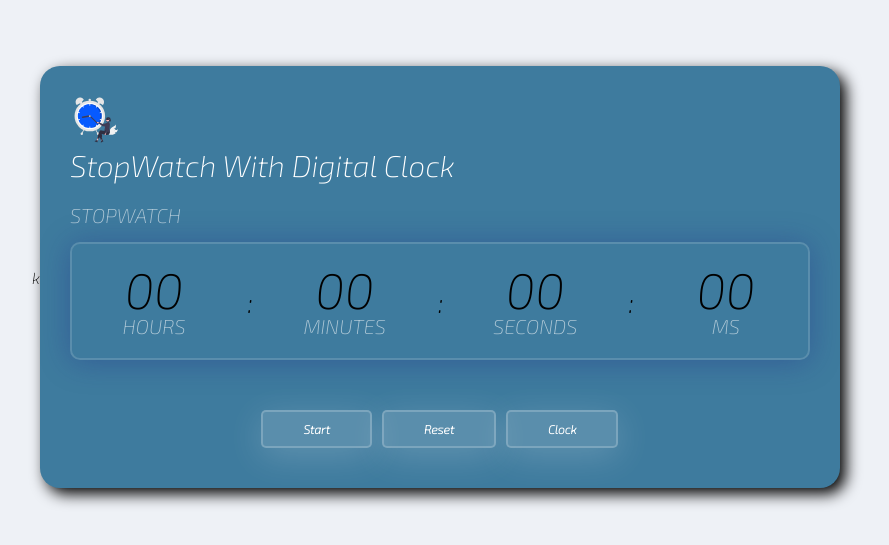
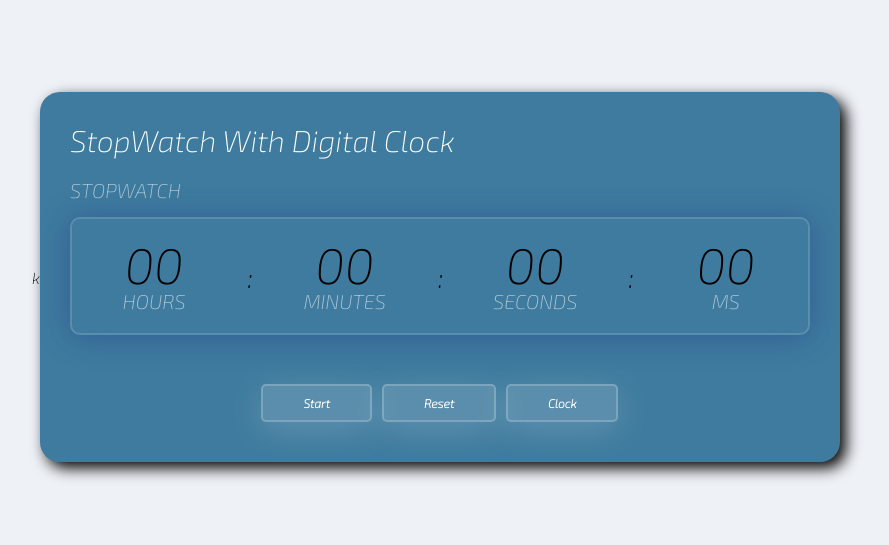
Before and after one commit to sharadgureh/StopWatch, a plain HTML site: page index.html in a window 1280 px wide. Shown: the part 123-668 px from the top of the page, without its empty margins (204-1093 px from the left). Drawn offline with nearby package versions, Linux system fonts and the light colour scheme.

Commit message:
remove clock img

```diff
--- a/index.html
+++ b/index.html
@@ -12,7 +12,6 @@
 
   <body>
     <div class="container">
-      <img src="./assests/clocksvg.svg" id="clocksvg" alt="">
       <div class="content">
       <h2>StopWatch With Digital Clock </h2>
       <p class="type">StopWatch</p>
```
